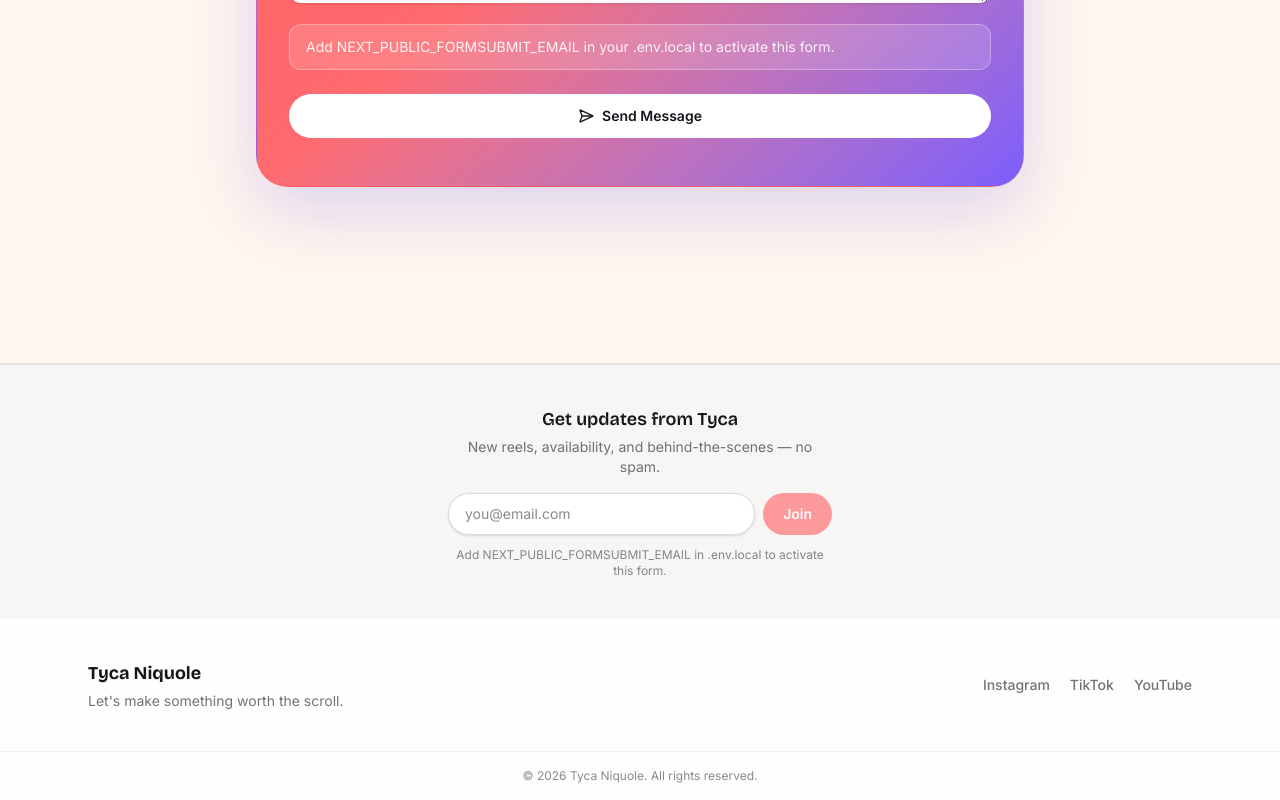
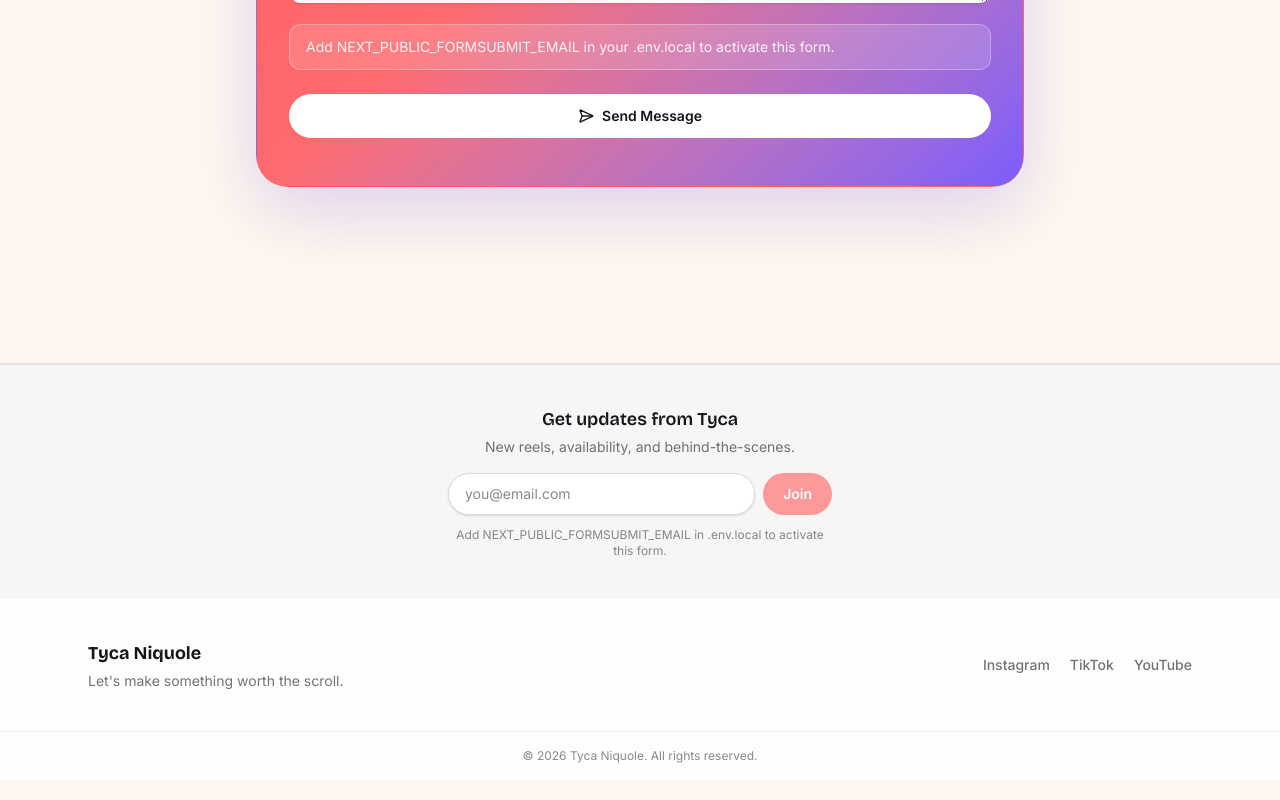
Before and after one commit to Strategically-Speaking/ss-tyca-niquole, a Next.js app: page / in a window 1280 px wide. Shown: the part 4715-5515 px from the top of the page. Built offline with nearby package versions, Linux system fonts and the light colour scheme.

Commit message:
feat: remove spam mention from newsletter signup description for clarity

```diff
--- a/src/components/ui/NewsletterSignup.tsx
+++ b/src/components/ui/NewsletterSignup.tsx
@@ -72,7 +72,7 @@ export default function NewsletterSignup() {
     <div className="border-t border-foreground/10 bg-foreground/[0.03] px-6 py-10 text-center md:px-10">
       <p className="font-heading text-lg font-semibold text-foreground">Get updates from Tyca</p>
       <p className="mx-auto mt-1 max-w-sm text-sm text-foreground/60">
-        New reels, availability, and behind-the-scenes — no spam.
+        New reels, availability, and behind-the-scenes.
       </p>
 
       <form className="mx-auto mt-4 flex max-w-sm gap-2" onSubmit={handleSubmit}>
```
